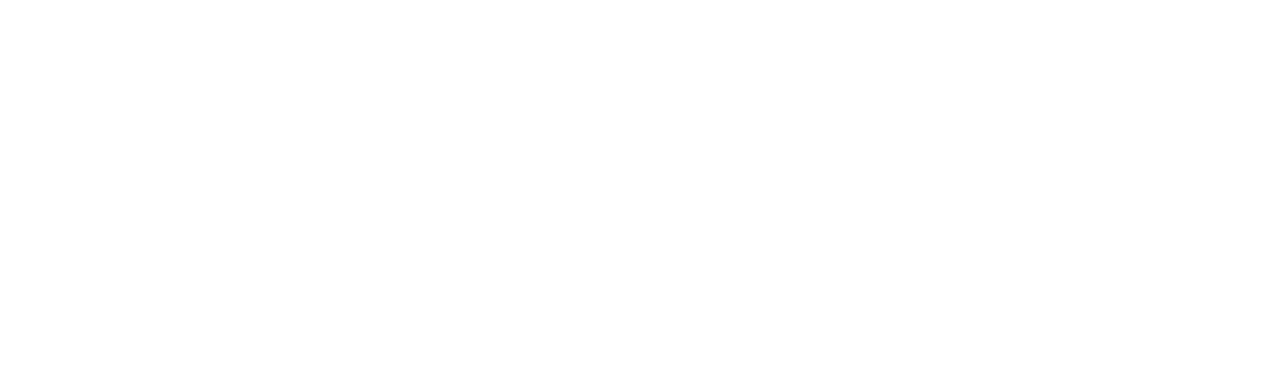
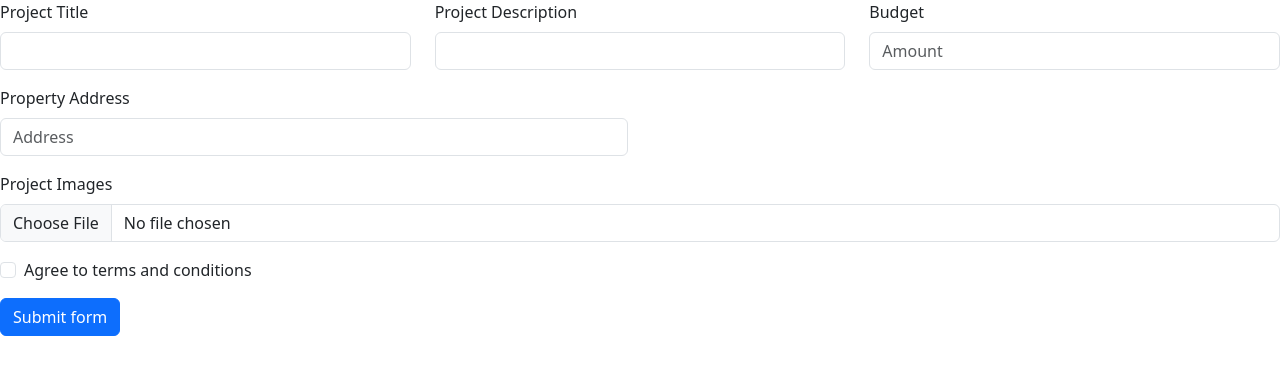
Before and after one commit to Amga20d/renohub, a React (Vite) app in the folder frontend/: page /projects/new in a window 1280 px wide. Before the commit this address had no page. Shown: the top 374 px of the page. Built offline with nearby package versions, Linux system fonts and the light colour scheme.

Commit message:
Feat: install formik and yup to create NewProject page and form

```diff
--- a/frontend/package.json
+++ b/frontend/package.json
@@ -11,11 +11,13 @@
   },
   "dependencies": {
     "bootstrap": "^5.3.6",
+    "formik": "^2.4.6",
     "react": "^18.2.0",
     "react-bootstrap": "^2.10.10",
     "react-dom": "^18.2.0",
     "react-router-dom": "^7.6.0",
-    "sass": "^1.89.0"
+    "sass": "^1.89.0",
+    "yup": "^1.6.1"
   },
   "devDependencies": {
     "@types/react": "^18.2.15",
--- a/frontend/src/App.jsx
+++ b/frontend/src/App.jsx
@@ -11,7 +11,7 @@
 // const ProfilePage = lazy(() => import("./pages/ProfilePage"));
 // const ProjectsPage = lazy(() => import("./pages/ProjectsPage"));
 // const ProjectDetailsPage = lazy(() => import("./pages/ProjectDetailsPage"));
-// const NewProjectPage = lazy(() => import("./pages/NewProjectPage"));
+const NewProjectPage = lazy(() => import("./pages/NewProjectPage"));
 // const BidPlacementPage = lazy(() => import("./pages/BidPlacementPage"));
 // const MyBidsPage = lazy(() => import("./pages/MyBidsPage"));
 // const SubmitReviewPage = lazy(() => import("./pages/SubmitReviewPage"));
@@ -31,13 +31,13 @@
           {/* {<Route path="/" element={<HomePage />} /> */}
           {/* <Route path="/register" element={<RegisterPage />} />  */}
           {/* <Route path="/login" element={<LoginPage />} /> */}
-          {/* <Route path="/dashboard" element={<DashboardPage />} />
-          <Route path="/profile" element={<ProfilePage />} />
-          <Route path="/projects" element={<ProjectsPage />} />
+          {/* { <Route path="/dashboard" element={<DashboardPage />} />
+          <Route path="/profile" element={<ProfilePage />} /> */}
+          {/* <Route path="/projects" element={<ProjectsPage />} /> */}
           <Route path="/projects/new" element={<NewProjectPage />} />
-          <Route path="/projects/:id" element={<ProjectDetailsPage />} />
-          <Route path="/projects/:id/bids" element={<BidPlacementPage />} />
-          <Route path="/projects/:id/review" element={<SubmitReviewPage />} /> */}
+          {/* // <Route path="/projects/:id" element={<ProjectDetailsPage />} />
+          // <Route path="/projects/:id/bids" element={<BidPlacementPage />} />
+          // <Route path="/projects/:id/review" element={<SubmitReviewPage />} />  */}
           {/* <Route path="/bids" element={<MyBidsPage />} /> */}
           {/* <Route path="/messages" element={<MessagesPage />} />
           <Route path="/messages/:id" element={<ChatPage />} />
--- /dev/null
+++ b/frontend/src/components/NewProjectForm.jsx
@@ -0,0 +1,144 @@
+import Button from 'react-bootstrap/Button';
+import Col from 'react-bootstrap/Col';
+import Form from 'react-bootstrap/Form';
+import InputGroup from 'react-bootstrap/InputGroup';
+import Row from 'react-bootstrap/Row';
+import * as formik from 'formik';
+import * as yup from 'yup';
+
+function FormExample() {
+  const { Formik } = formik;
+
+  const schema = yup.object().shape({
+    title: yup.string().required(),
+    description: yup.string().required(),
+    budget: yup.string().required(),
+    city: yup.string().required(),
+    address: yup.string().required(),
+    file: yup.mixed().required(),
+    terms: yup.bool().required().oneOf([true], 'terms must be accepted'),
+  });
+
+  return (
+    <Formik
+      validationSchema={schema}
+      onSubmit={console.log}
+      initialValues={{
+        firstName: 'Mark',
+        lastName: 'Otto',
+        username: '',
+        address: '',
+        file: null,
+        terms: false,
+      }}
+    >
+      {({ handleSubmit, handleChange, values, touched, errors }) => (
+        <Form noValidate onSubmit={handleSubmit}>
+          <Row className="mb-3">
+            <Form.Group
+              as={Col}
+              md="4"
+              controlId="validationFormik101"
+              className="position-relative"
+            >
+              <Form.Label>Project Title</Form.Label>
+              <Form.Control
+                type="text"
+                name="title"
+                value={values.title}
+                onChange={handleChange}
+                isValid={touched.title && !errors.title}
+              />
+              <Form.Control.Feedback tooltip>Looks good!</Form.Control.Feedback>
+            </Form.Group>
+            <Form.Group
+              as={Col}
+              md="4"
+              controlId="validationFormik102"
+              className="position-relative"
+            >
+              <Form.Label>Project Description</Form.Label>
+              <Form.Control
+                type="text"
+                name="description"
+                value={values.description}
+                onChange={handleChange}
+                isValid={touched.description && !errors.description}
+              />
+
+              <Form.Control.Feedback tooltip>Looks good!</Form.Control.Feedback>
+            </Form.Group>
+            <Form.Group as={Col} md="4" controlId="validationFormikUsername2">
+              <Form.Label>Budget</Form.Label>
+              <InputGroup hasValidation>
+                <Form.Control
+                  type="number"
+                  placeholder="Amount"
+                  aria-describedby="inputGroupPrepend"
+                  name="budget"
+                  value={values.budget}
+                  onChange={handleChange}
+                  isInvalid={!!errors.budget}
+                />
+                <Form.Control.Feedback type="invalid" tooltip>
+                  {errors.username}
+                </Form.Control.Feedback>
+              </InputGroup>
+            </Form.Group>
+          </Row>
+          <Row className="mb-3">
+            <Form.Group
+              as={Col}
+              md="6"
+              controlId="validationFormik103"
+              className="position-relative"
+            >
+              <Form.Label>Property Address</Form.Label>
+              <Form.Control
+                type="text"
+                placeholder="Address"
+                name="Address"
+                value={values.address}
+                onChange={handleChange}
+                isInvalid={!!errors.address}
+              />
+
+              <Form.Control.Feedback type="invalid" tooltip>
+                {errors.city}
+              </Form.Control.Feedback>
+            </Form.Group>
+          </Row>
+          <Form.Group className="position-relative mb-3">
+            <Form.Label>Project Images</Form.Label>
+            <Form.Control
+              type="file"
+              required
+              name="file"
+              onChange={handleChange}
+              isInvalid={!!errors.file}
+            />
+            <Form.Control.Feedback type="invalid" tooltip>
+              {errors.file}
+            </Form.Control.Feedback>
+          </Form.Group>
+          <Form.Group className="position-relative mb-3">
+            <Form.Check
+              required
+              name="terms"
+              label="Agree to terms and conditions"
+              onChange={handleChange}
+              isInvalid={!!errors.terms}
+              feedback={errors.terms}
+              feedbackType="invalid"
+              id="validationFormik106"
+              feedbackTooltip
+            />
+          </Form.Group>
+          <Button type="submit">Submit form</Button>
+        </Form>
+      )}
+    </Formik>
+  );
+}
+
+export default FormExample;
--- a/frontend/src/components/RegisterForm.jsx
+++ b/frontend/src/components/RegisterForm.jsx
@@ -87,6 +87,7 @@
           feedbackType="invalid"
         />
       </Form.Group>
+
       <Button type="submit">Submit form</Button>
     </Form>
     </div>
--- /dev/null
+++ b/frontend/src/pages/NewProjectPage.jsx
@@ -0,0 +1,10 @@
+import NewProjectForm from "../components/NewProjectForm";
+
+function NewProjectPage() {
+
+  return (
+    <NewProjectForm/>
+  );
+}
+
+export default NewProjectPage;
```
Also changed, not shown: 1 other file (tests, documents, lock files or other folders).
